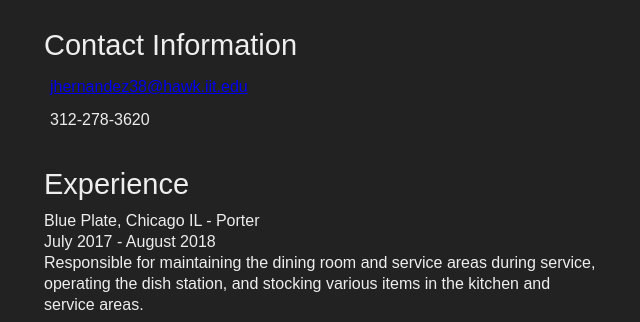
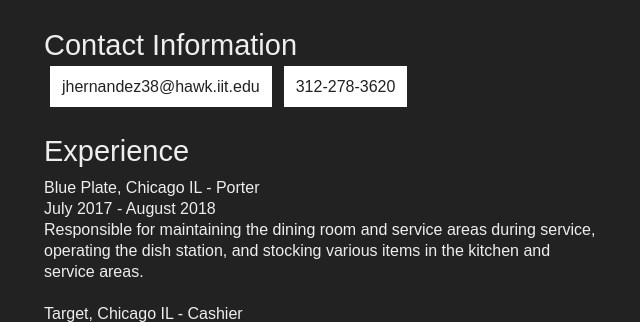
Before and after one commit to johnhdez105/Project-Two, a plain HTML site: page resume/index.html in a window 1280 px wide. Shown: the part 481-803 px from the top of the page, without its empty margins (316-956 px from the left). Drawn offline with Linux system fonts and the light colour scheme.

Commit message:
Add res class to contact information section for CSS

```diff
--- a/resume/index.html
+++ b/resume/index.html
@@ -25,9 +25,9 @@
       Technology Management.</p>
       <aside id="contact">
         <h3>Contact Information</h3>
-        <ul>
+        <ul class="res">
           <li class="email"><a href="mailto:jhernandez38@hawk.iit.edu">jhernandez38@hawk.iit.edu</a></li>
-          <li>312-278-3620</li>
+          <li><a>312-278-3620</a></li>
         </ul>
       </aside>
       <section id="experience">
```
